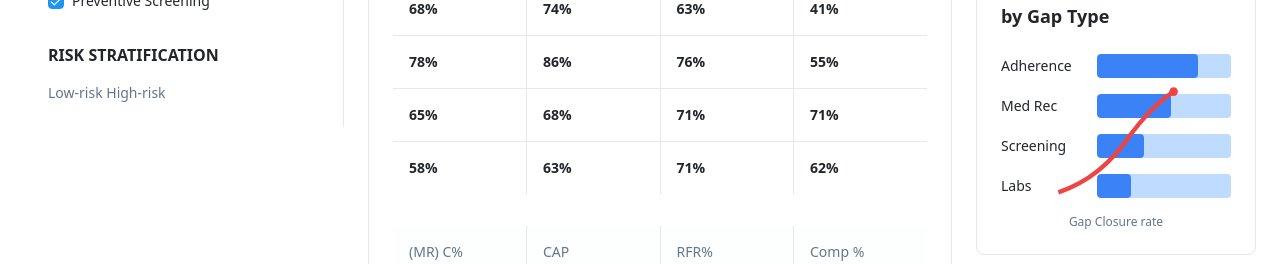
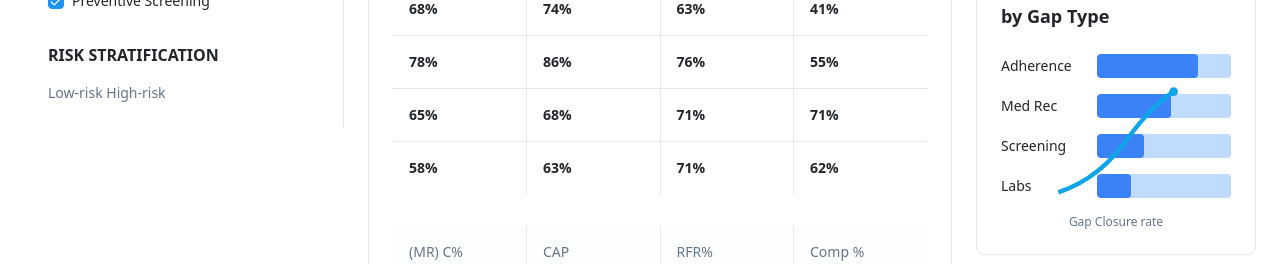
Before and after one commit to andrii913/mirror-app-board, a React (Vite) app: page / in a window 1280 px wide. Shown: the part 648-912 px from the top of the page. Built offline with nearby package versions, Linux system fonts and the light colour scheme; the HTML template or start-up script is replaced by a standard one.

Commit message:
Manual edit: src/components/ChartSection.tsx

```diff
--- a/src/components/ChartSection.tsx
+++ b/src/components/ChartSection.tsx
@@ -63,13 +63,13 @@ export const ChartSection = () => {
             {/* Curved line following the red line path from bottom-left to top-right */}
             <path
               d="M 10 85 Q 40 75 60 45 Q 75 25 90 15"
-              stroke="#ef4444"
+              stroke="#0ea5e9"
               strokeWidth="3"
               fill="none"
               className="transition-all duration-1000 ease-out animate-fade-in"
             />
             {/* End point circle */}
-            <circle cx="90" cy="15" r="3" fill="#ef4444" className="animate-scale-in" />
+            <circle cx="90" cy="15" r="3" fill="#0ea5e9" className="animate-scale-in" />
           </svg>
         </div>
 
```
